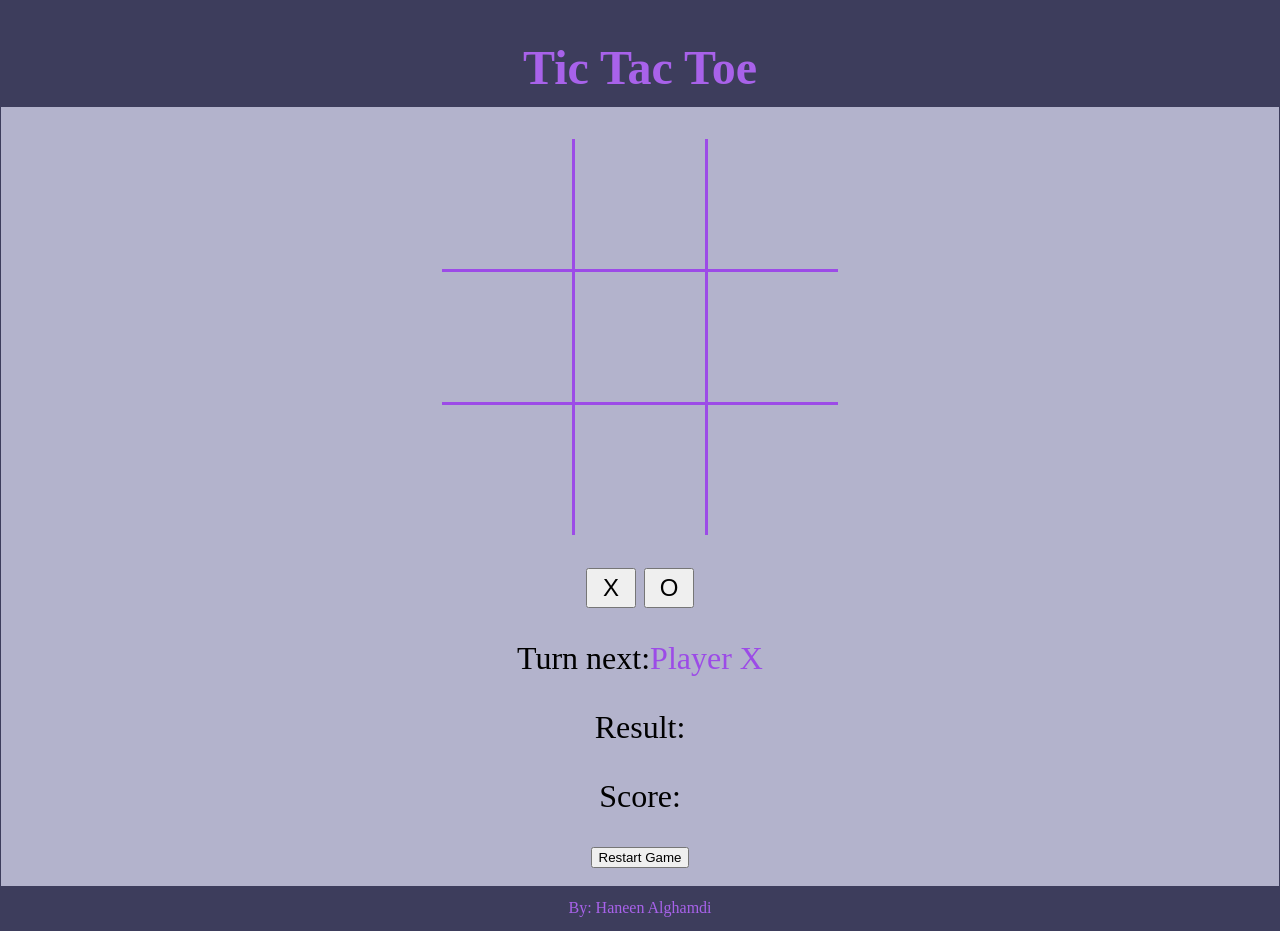
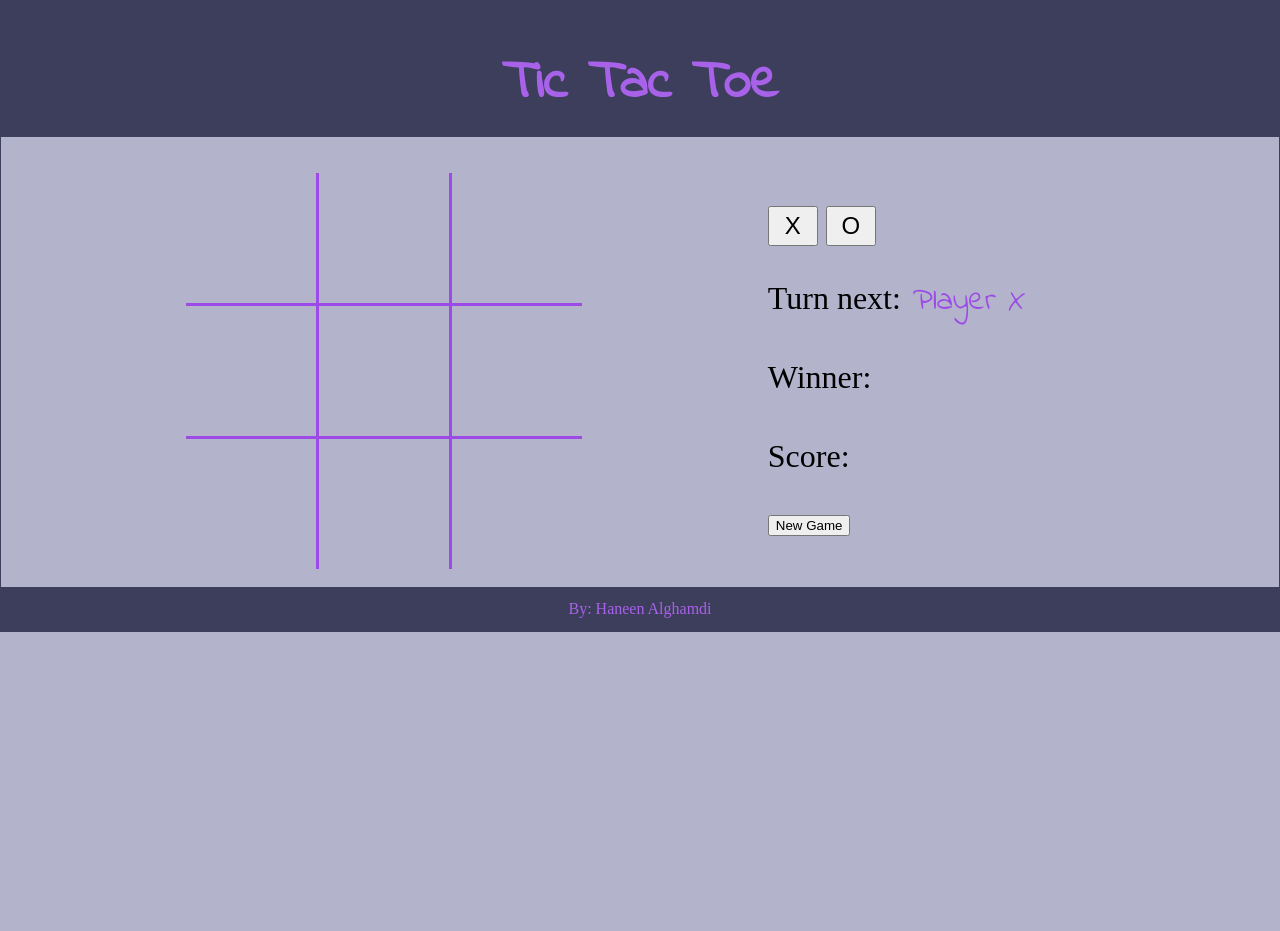
Before and after one commit to hamoghamdi/tic-tac-toe-project, a plain HTML site: page index.html in a window 1280 px wide. After the commit the page ends 800 px from the top, so only its background shows below. Drawn offline with nearby package versions, Linux system fonts and the light colour scheme; a web font is replaced by a local one.

Commit message:
js: tracking/displaying x's and o'x score html, css: style edits

```diff
--- a/css/styles.css
+++ b/css/styles.css
@@ -11,15 +11,19 @@ header{
     padding-top: 0.5%;
     color: #3d3d5c;
     font-weight: 900;
-    font-size: 1.5em;
+    font-size: 1.7em;
+    font-family: 'Indie Flower', cursive;
 }
 h1{
     color: #a862ea;
     text-align: center;
     padding-bottom: 1%;
 }
+main{
+    display: flex;
+}
 #gameboard {
-    width: 100%;
+    width: 60%;
     display: flex;
     justify-content: center;
 }
@@ -36,6 +40,10 @@ h1{
 }
 span{
     font-size: 7em;
+    font-family: 'Indie Flower', cursive;
+}
+.result{
+    text-align: left;
 }
 #winner, #turn, #score{
     font-size: inherit;
--- a/index.html
+++ b/index.html
@@ -5,6 +5,7 @@
     <style>
         @import url('https://fonts.googleapis.com/css?family=Gugi');
         @import url('https://fonts.googleapis.com/css?family=Cormorant+Unicase');
+        @import url('https://fonts.googleapis.com/css?family=Indie+Flower');
     </style>
     <meta name="viewport" content="width=device-width, initial-scale=1.0">
     <meta http-equiv="X-UA-Compatible" content="ie=edge">
@@ -13,6 +14,7 @@
 </head>
 <body>
     <header><h1>Tic Tac Toe</h1></header>
+    <main>
     <section id = "gameboard">
        <div id= col-1 class = "col">
            <div id = box-1 class = "tic"></div>
@@ -31,25 +33,24 @@
         <div id = box-8 class = "tic"></div>
         <div id = box-9 class = "tic"></div>
        </div>
-
     </section>
+       <section class = "result">
     <p>
-        <button id = xChoice>X</button>
-        <button id = oChoice>O</button>
+        <button id=xChoice>X</button>
+        <button id=oChoice>O</button>
     </p>
     <p>
-        Turn next:<span id = turn>Player X</span>
+        Turn next:<span id=turn> Player X</span>
     </p>
-
-    <section id = result>
-        <p>
-            Result: <span id = winner></span>
-        </p>
-        <p>
-            Score: <span id = score></span>
-        </p>
-        <button type="reset" id="reset">Restart Game</button>
+    <p>
+        Winner: <span id=winner></span>
+    </p>
+    <p>
+        Score: <span id=score></span>
+    </p>
+    <button type="reset" id="reset">New Game</button>
     </section>
+</main>
     <br>
     <footer>By: Haneen Alghamdi</footer>
 
--- a/js/main.js
+++ b/js/main.js
@@ -3,20 +3,30 @@ let rowWinArray = ['row', 'row', 'row'];
 let diagonalWinArray = ['d', 'd'];
 let count = 0;
 
+let xWins =0;
+let oWins = 0;
+let ties = 0;
+
 const winnerIsX = function(event){
-    $("#winner").text(' Player X wins!');
+    $("#winner").text(' Player X won!');
     // $('.tic').off('click'); // ---------------------------- // try not to use off
     $('#turn').empty();
+    xWins++;
+    score();
 }
 const winnerIsO = function(event){
-    $("#winner").text(' Player O wins!');
+    $("#winner").text(' Player O won!');
     // $('.tic').off('click'); // ---------------------------- // try not to use off
     $('#turn').empty();
+    oWins++;
+    score();
 }
 const tie = function (event) {
     if (!$('#winner').text() && count == 9) {
         $('#winner').text("It's a tie!");
         $('#turn').empty();
+        ties++;
+        score();
     }
 }
 const turn = function (event) {
@@ -143,13 +153,17 @@ const playerX = function (event) {
     }
     // else console.log('not allowed to change to X turns once started playing');
 }
+const score = function(){
+    $('#score').text("X :(" + xWins + "), O :(" + oWins + "), ties :(" + ties + ").");
+}
 
 $('.tic').on('click', playerTic);
 $('#oChoice').on('click', playerO)
 $('#xChoice').on('click', playerX)
 
 // Next:
-// Players gets to chose thier tokens (x,o) ------// DONE
-// keeping score -------------//
-// CSS Animations or
+// Have O play first insted of X ------// DONE
+// keeping score based on X and O-------------// Done
+// keeping score based on players 1 and 2 (a player could chose x or o, player 1 is alwayes the one who starts first)
+// Responsive
 // Computer vs user
```
